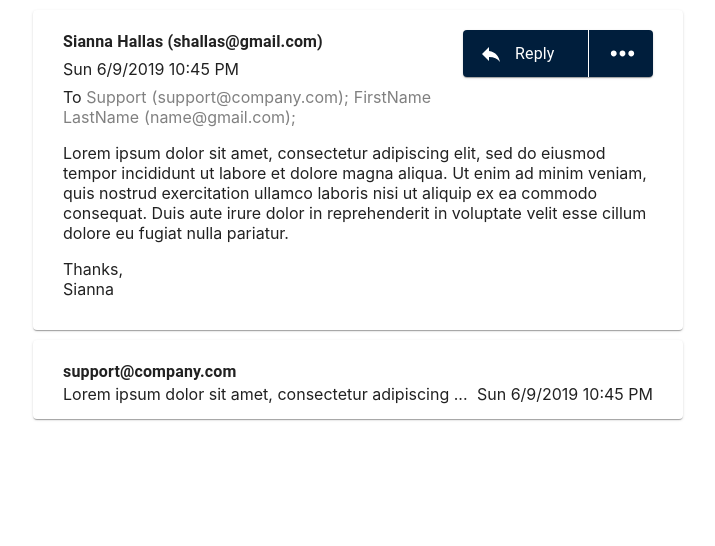
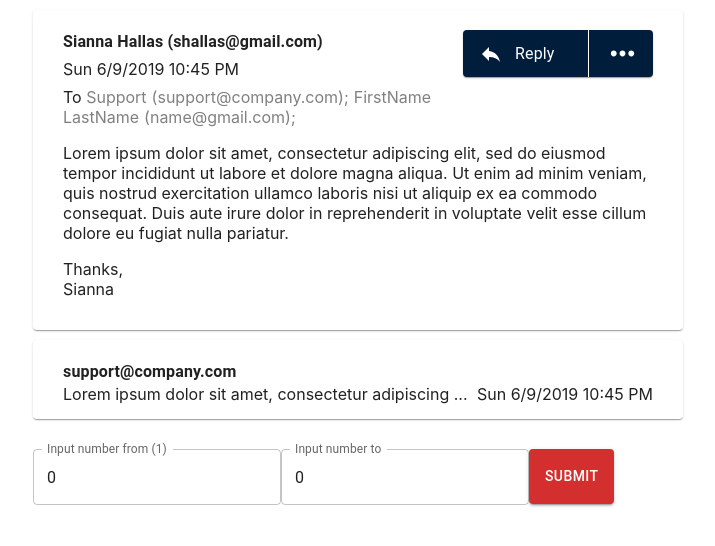
Before and after one commit to oscarhermawan17/test-8common, a React (Create React App) app: page / in a window 1280 px wide. Shown: the top 546 px of the page, without its empty margins (282-997 px from the left). Built offline with nearby package versions, Linux system fonts and the light colour scheme.

Commit message:
Test: Fizzbuzz done, minus to csv

```diff
--- a/src/App.js
+++ b/src/App.js
@@ -1,6 +1,7 @@
 import React from 'react'
 
 import { messages } from './data/data';
+import Fizzbuzz from './Fizzbuzz';
 import EmailMessageCard from './components/EmailMessageCard';
 import styles from './App.styles.js'
 
@@ -28,6 +29,11 @@ function App() {
           />
         </div>
       ))}
+
+
+      <div style={styles.fizzbuzzApp}>
+        <Fizzbuzz />
+      </div>
     </div>
   );
 }
--- a/src/App.styles.js
+++ b/src/App.styles.js
@@ -2,6 +2,9 @@ const styles = {
   wrapperApp: {
     maxWidth: 650,
     margin: '0 auto'
+  },
+  fizzbuzzApp: {
+    marginTop: 30
   }
 };
 
--- /dev/null
+++ b/src/Fizzbuzz.js
@@ -0,0 +1,61 @@
+import React, { useState } from 'react'
+import TextField from '@mui/material/TextField';
+import Button from '@mui/material/Button';
+
+const isInputUserTrue = number => number.from <= number.to && number.from > 0 && number.to > 0
+
+const settingNumber = (value, target, setNumber, setFizzBuzzString) => {
+  setFizzBuzzString('');
+  setNumber(prevState => ({
+    ...prevState,
+    [target]: value
+  }))
+}
+
+const onSubmit = (number, setFizzBuzzString) => {
+  if(!isInputUserTrue(number)) {
+    alert('Wrong Input, Input field on the left one must be smaller or equal than the right one, and both of them must higher than 0');
+
+  }
+  else {
+    const tmpFizzBuzzArray = [];
+    for(let i=number.from; i<=number.to; i++) {
+      if(i % 3 === 0 && i % 5 === 0) {
+        tmpFizzBuzzArray.push('Fizzbuzz')
+      } else if(i % 3 === 0) {
+        tmpFizzBuzzArray.push('Fizz')
+      } else if(i % 5 === 0) {
+        tmpFizzBuzzArray.push('Buzz')
+      } else {
+        tmpFizzBuzzArray.push(i)
+      }
+    }
+    console.log('tmpFizzBuzzArray', tmpFizzBuzzArray);
+    setFizzBuzzString(tmpFizzBuzzArray.join(', '))
+  }
+}
+
+function Fizzbuzz() {
+  const [number, setNumber] = useState({
+    from: 0,
+    to: 0,
+  }),
+    [fizzBuzzString, setFizzBuzzString] = useState('')
+
+  return (
+    <>
+      <TextField id="outlined-from" label="Input number from (1)" variant="outlined" value={number.from} type="number" onChange={e => settingNumber(e.target.value, "from", setNumber, setFizzBuzzString)}/>
+      <TextField id="outlined-to" label="Input number to" variant="outlined" value={number.to} type="number" onChange={e => settingNumber(e.target.value, "to", setNumber, setFizzBuzzString)}/>
+      <Button
+        style={{ height: 55 }} variant="contained" color={isInputUserTrue(number) ? 'primary' : 'error'}
+        onClick={() => onSubmit(number, setFizzBuzzString)}>Submit
+      </Button>
+
+      {fizzBuzzString && <div style={{ marginTop: 30 }}>
+        {fizzBuzzString}
+      </div>}
+    </>
+  );
+}
+
+export default Fizzbuzz;
--- a/src/components/ActionButton.js
+++ b/src/components/ActionButton.js
@@ -13,7 +13,7 @@ import DoNotDisturbOutlinedIcon from '@mui/icons-material/DoNotDisturbOutlined';
 import styles from './ActionButton.styles'
 
 export default function ActionButton({ onReply, onReplyAll, onForward, onEscalate, onDiscard }) {
-  const [moreButton, setMoreButton] = React.useState(false)
+  const [moreButton, setMoreButton] = React.useState(false);
 
   return (
     <>
--- a/src/components/CardBody.js
+++ b/src/components/CardBody.js
@@ -3,7 +3,6 @@ import * as React from 'react';
 import styles from './CardBody.styles'
 
 export default function CardBody({ contentPreview, expanded, children, onClick }) {
-
   return (
     <div onClick={onClick} style={styles.wrapperCardBody}>
       {expanded ? children : contentPreview}
--- a/src/components/CardHeader.js
+++ b/src/components/CardHeader.js
@@ -6,8 +6,9 @@ import HeaderFromComponent from './HeaderComponent/HeaderFromComponent';
 import HeaderDateComponent from './HeaderComponent/HeaderDateComponent';
 import styles from './CardHeader.styles'
 
-export default function CardHeader({ message, expanded, setExpanded, onReply, onReplyAll, onForward, onDiscard, onEscalate }) {
-
+export default function CardHeader({
+  message, expanded, setExpanded, onReply, onReplyAll, onForward, onDiscard, onEscalate
+}) {
   return (
     <div style={styles.wrapperCardHeader}>
       <div style={styles.isExpand(expanded)}>
--- a/src/components/EmailMessageCard.js
+++ b/src/components/EmailMessageCard.js
@@ -8,11 +8,10 @@ import styles from './EmailMessageCard.styles';
 export default function EmailMessageCard({
   message, defaultExpanded, onReply, onReplyAll, onForward, onDiscard, onEscalate
 }) {
-  const [expanded, setExpanded] = React.useState(defaultExpanded);
-
-  const handleExpandClick = () => {
-    setExpanded(!expanded);
-  };
+  const [expanded, setExpanded] = React.useState(defaultExpanded),
+    handleExpandClick = () => {
+      setExpanded(!expanded);
+    };
 
   return (
     <Card style={styles.wrapperEmailMessageCard}>
--- a/src/components/HeaderComponent/HeaderDateComponent.js
+++ b/src/components/HeaderComponent/HeaderDateComponent.js
@@ -1,15 +1,15 @@
 import * as React from 'react';
 
 export default function HeaderDateComponent({ dateTimeCreated, expanded, setExpanded }) {
-  const newDate = new Date(dateTimeCreated);
-  var dayOfWeek = ["Sun", "Mon", "Tue", "Wed", "Thu", "Fri", "Sat"];
-  const day = dayOfWeek[newDate.getDay()]
-  const date = newDate.getDate()
-  const month = newDate.getMonth()+1
-  const year = newDate.getFullYear()
-  const time = newDate.toLocaleString('en-US', { hour: 'numeric', minute: 'numeric', hour12: true })
+  const newDate = new Date(dateTimeCreated),
+    dayOfWeek = ["Sun", "Mon", "Tue", "Wed", "Thu", "Fri", "Sat"],
+    day = dayOfWeek[newDate.getDay()],
+    date = newDate.getDate(),
+    month = newDate.getMonth()+1,
+    year = newDate.getFullYear(),
+    time = newDate.toLocaleString('en-US', { hour: 'numeric', minute: 'numeric', hour12: true }),
+    stringFullDay = `${day} ${month}/${date}/${year} ${time}`;
 
-  const stringFullDay = `${day} ${month}/${date}/${year} ${time}`
   return (
     <div style={expanded ? { marginTop: 5 } : { float: 'right' }} onClick={() => setExpanded(!expanded)}>
       {stringFullDay}
--- a/src/components/HeaderComponent/HeaderToAndCcComponent.js
+++ b/src/components/HeaderComponent/HeaderToAndCcComponent.js
@@ -3,7 +3,6 @@ import * as React from 'react';
 import Text from '../Text'
 
 export default function HeaderToAndCcComponent({ title, recipient, setExpanded }) {
-
   return (
     <div onClick={() => setExpanded(false)}>
       <Text
--- a/src/components/Text.js
+++ b/src/components/Text.js
@@ -1,5 +1,3 @@
-// import Typography from '@mui/material/Typography';
-
 const Text = ({ propStyle, mainText, isEmail, onClick }) => {
   return (
     <span style={propStyle} onClick={onClick}>
```
